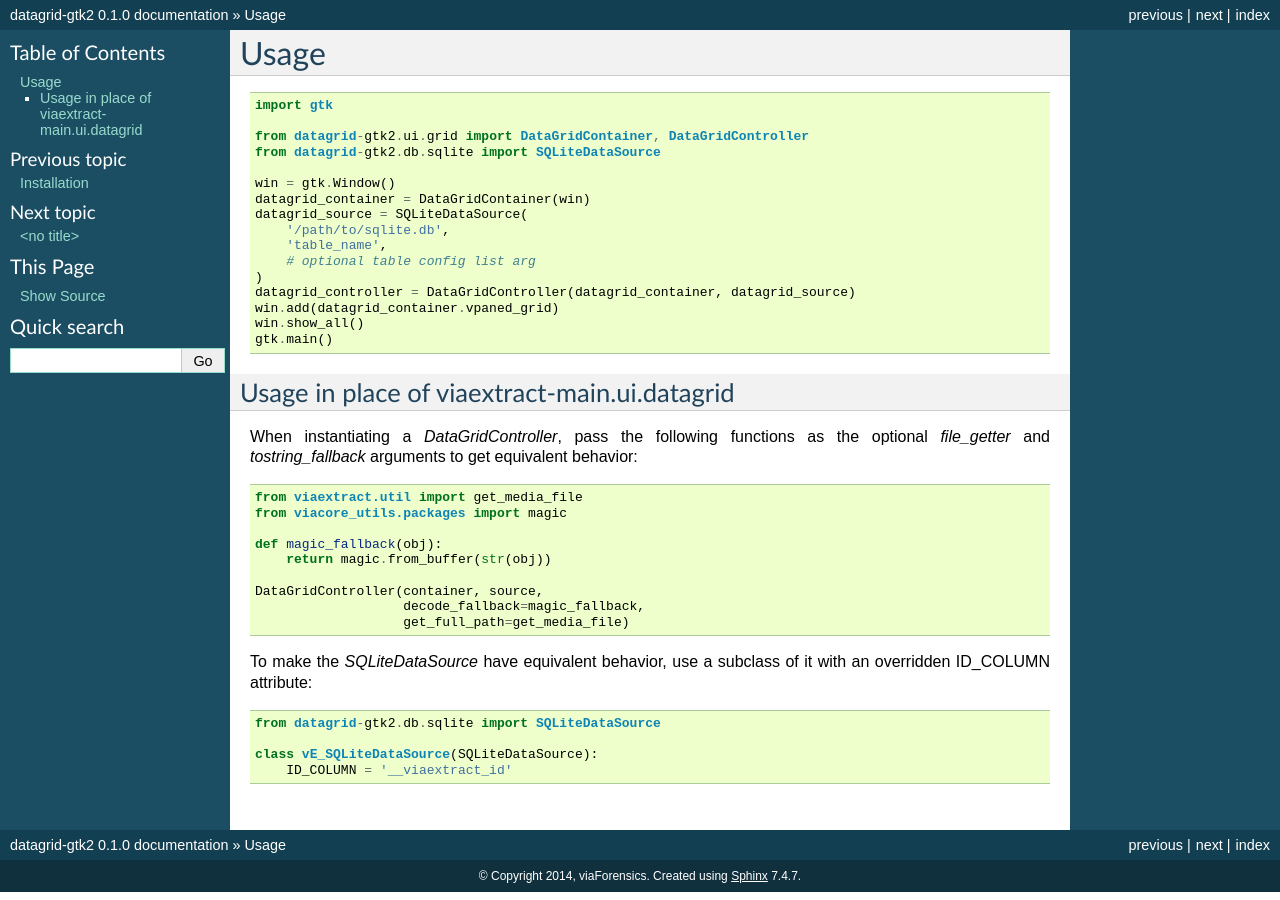
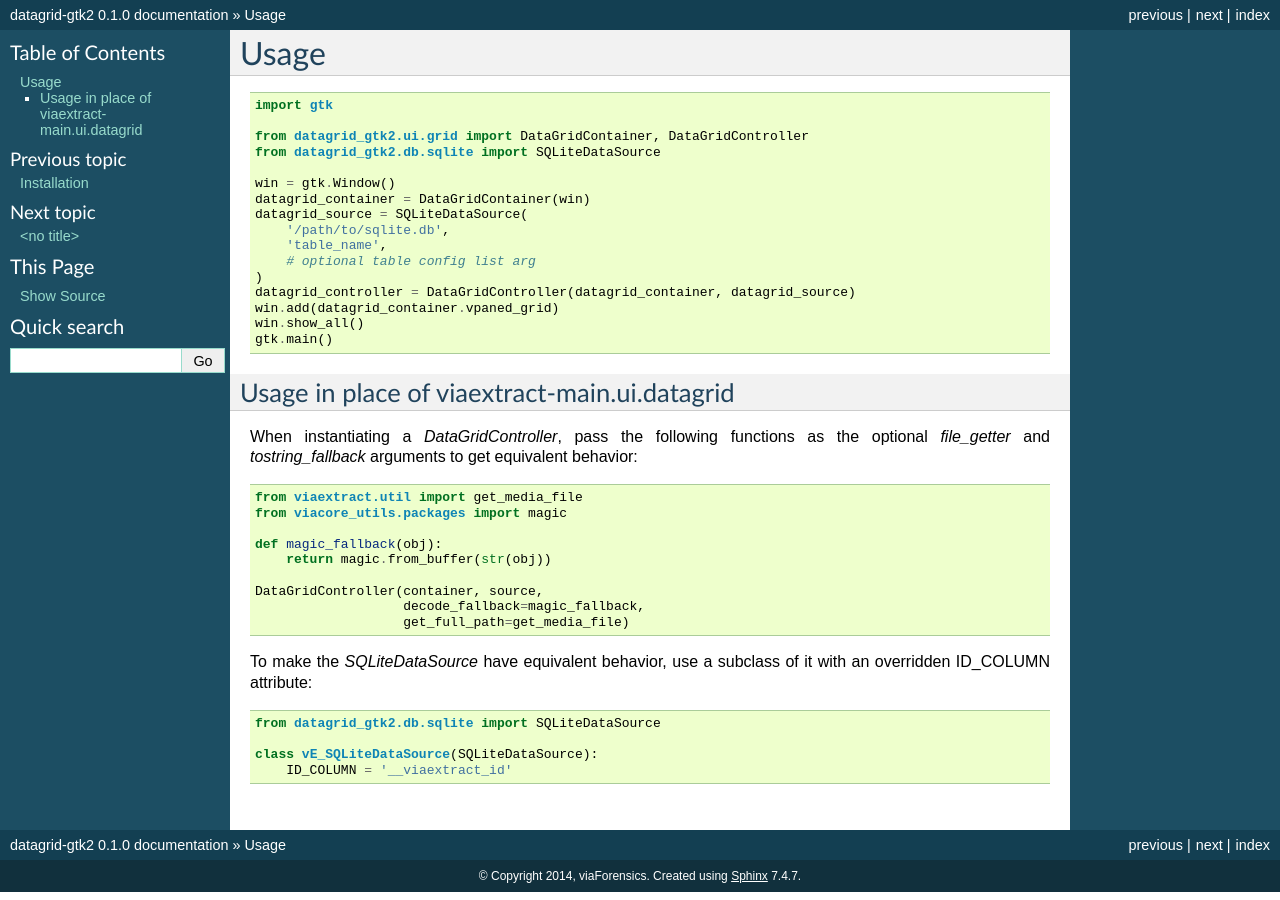
Before and after one commit to nowsecure/datagrid-gtk3, a Sphinx documentation site: the page built from docs/usage.rst, in a window 1280 px wide. Built offline with Sphinx 7.4.7, drawn with Linux system fonts in a browser that asks for light colours; pages that are not in the unit, such as notebooks, are missing from menus.

```diff
--- a/docs/usage.rst
+++ b/docs/usage.rst
@@ -6,8 +6,8 @@ Usage
 
     import gtk
 
-    from datagrid-gtk2.ui.grid import DataGridContainer, DataGridController
-    from datagrid-gtk2.db.sqlite import SQLiteDataSource
+    from datagrid_gtk2.ui.grid import DataGridContainer, DataGridController
+    from datagrid_gtk2.db.sqlite import SQLiteDataSource
 
     win = gtk.Window()
     datagrid_container = DataGridContainer(win)
@@ -46,7 +46,7 @@ with an overridden ID_COLUMN attribute:
 
 .. code-block:: python
 
-    from datagrid-gtk2.db.sqlite import SQLiteDataSource
+    from datagrid_gtk2.db.sqlite import SQLiteDataSource
 
     class vE_SQLiteDataSource(SQLiteDataSource):
         ID_COLUMN = '__viaextract_id'
```
Also changed, not shown: datagrid_gtk2/data/media/icons/calendar22.png (added), 1 other file.
